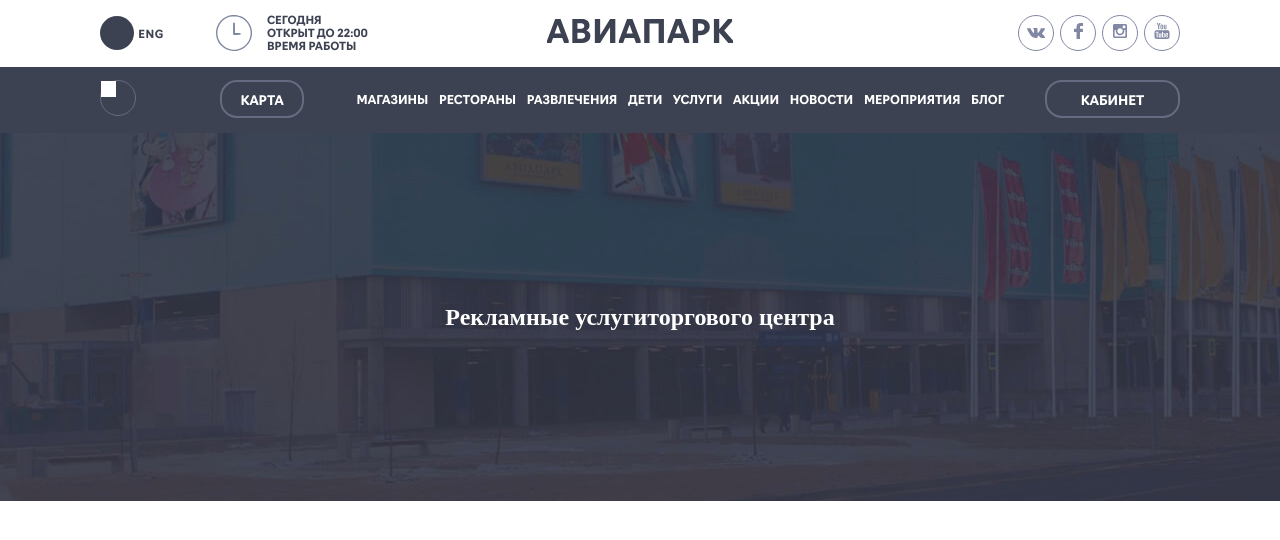
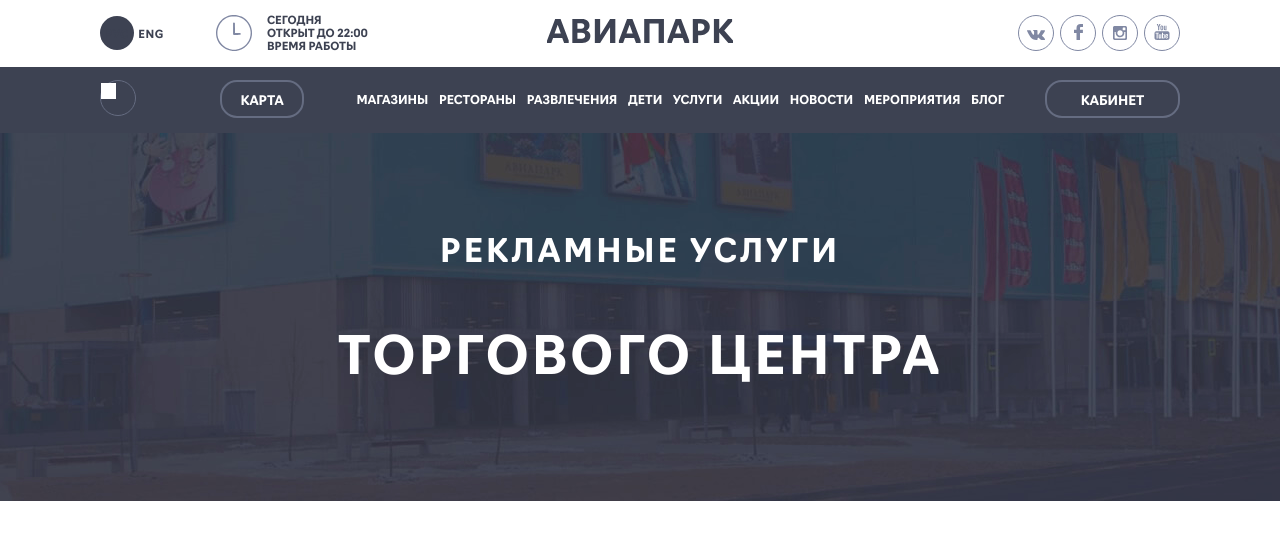
Before and after one commit to coatceatl/elje-layout, a website: page index.html in a window 1280 px wide. Drawn offline with Linux system fonts and the light colour scheme.

Commit message:
changed css for hero

```diff
--- a/index.html
+++ b/index.html
@@ -111,8 +111,10 @@
       <section class='hero'>
         <div class='container'>
           <div class='row heading'>
-            <h2 class='heading__subtitle'>Рекламные услуги</h2>
-            <h1 class='heading__title'>торгового центра</h1>
+            <div class='column'>
+              <h2 class='heading__subtitle'>Рекламные услуги</h2>
+              <h1 class='heading__title'>торгового центра</h1>
+            </div>
           </div>
         </div>
       </section>
--- a/style.css
+++ b/style.css
@@ -9,6 +9,7 @@
 ul {
   margin: 0;
   padding: 0;
+  font-family: Navigo;
 }
 .container-fluid {
   width: 100%;
@@ -65,7 +66,6 @@
 }
 .language__link {
   color: #3D4252;
-  font-family: Navigo;
   font-size: 11px;
   font-weight: 700;
   letter-spacing: 0.5px;
@@ -91,7 +91,6 @@
 }
 .time__text {
   color: #3D4252;
-  font-family: Navigo;
   font-size: 11px;
   font-weight: 700;
   line-height: 13px;
@@ -164,7 +163,6 @@
 .map__link,
 .account__link {
   color: #FFFFFF;
-  font-family: Navigo;
   font-size: 13px;
   font-weight: 700;
   line-height: 16px;
@@ -187,7 +185,6 @@
 }
 .menu__link {
   color: #FFF;
-  font-family: Navigo;
   font-size: 12px;
   font-weight: 700;
   line-height: 18px;
@@ -208,3 +205,21 @@
   height: 100%;
   color: #fff;
 }
+.heading__subtitle {
+  font-size: 32px;
+  font-weight: 700;
+  letter-spacing: 3px;
+  line-height: 42px;
+  width: 980px;
+  text-align: center;
+  text-transform: uppercase;
+}
+.heading__title {
+  font-size: 52px;
+  font-weight: 300;
+  letter-spacing: 3px;
+  line-height: 78px;
+  width: 980px;
+  text-align: center;
+  text-transform: uppercase;
+}
```
